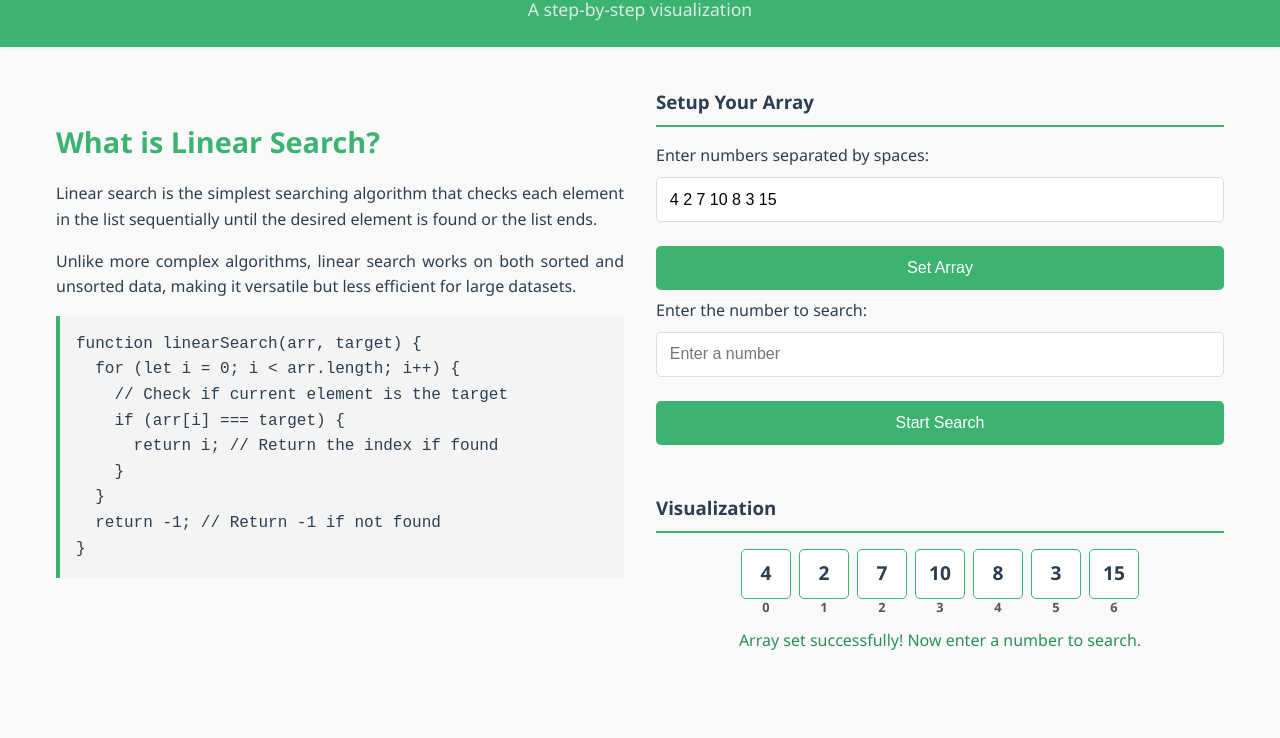
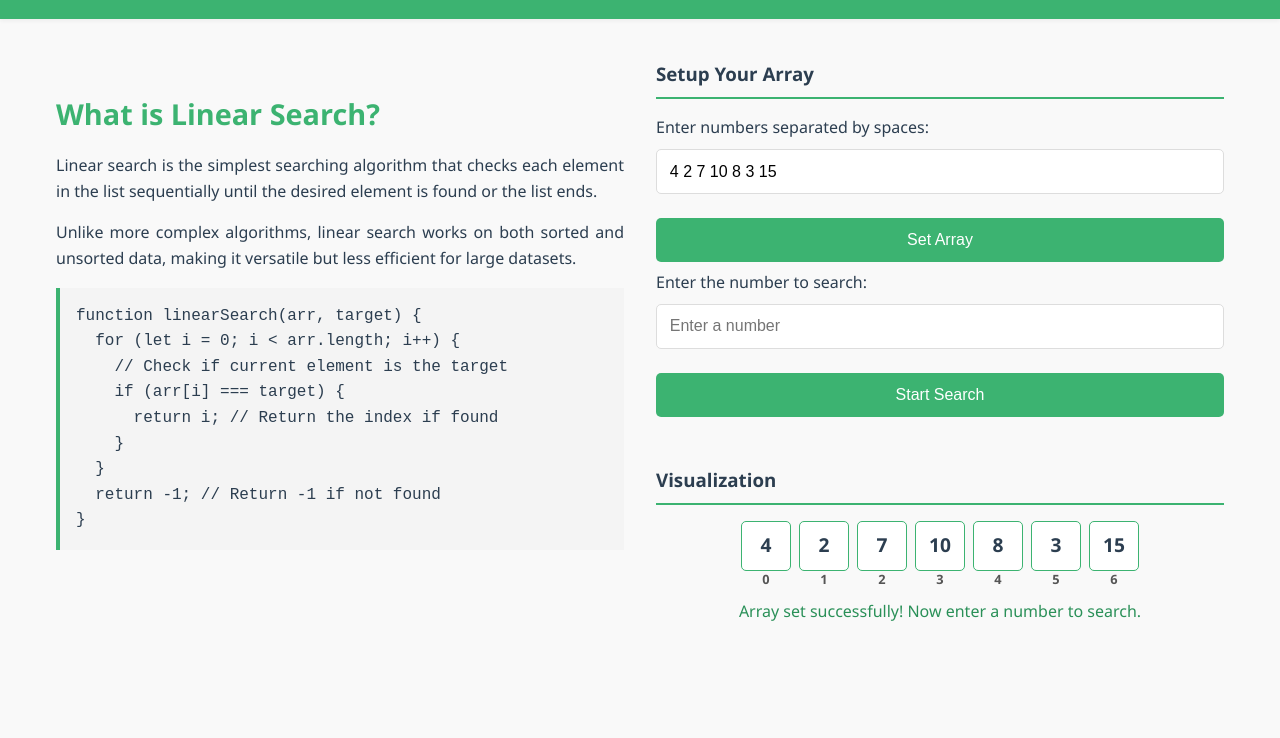
Before and after one commit to jezielmeniano/LinearSearch, a plain HTML site: page index.html in a window 1280 px wide. Shown: the part 80-818 px from the top of the page. Drawn offline with Linux system fonts and the light colour scheme.

Commit message:
Update index.html

```diff
--- a/index.html
+++ b/index.html
@@ -252,7 +252,7 @@
 <body>
     <header>
         <h1>Linear Search Algorithm</h1>
-        <p class="subtitle">A step-by-step visualization</p>
+
     </header>
 
     <main>
```
